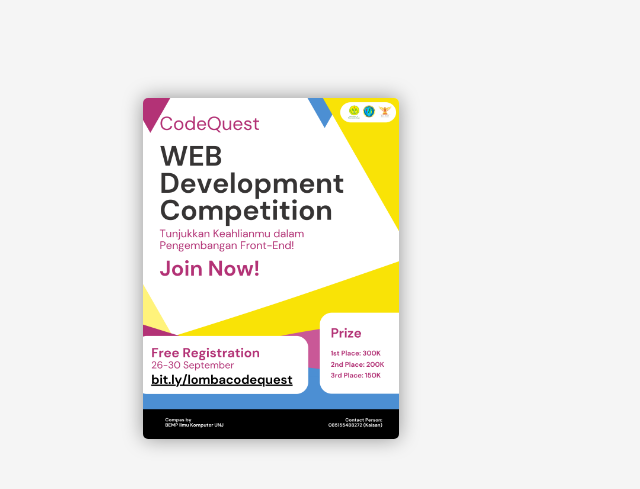
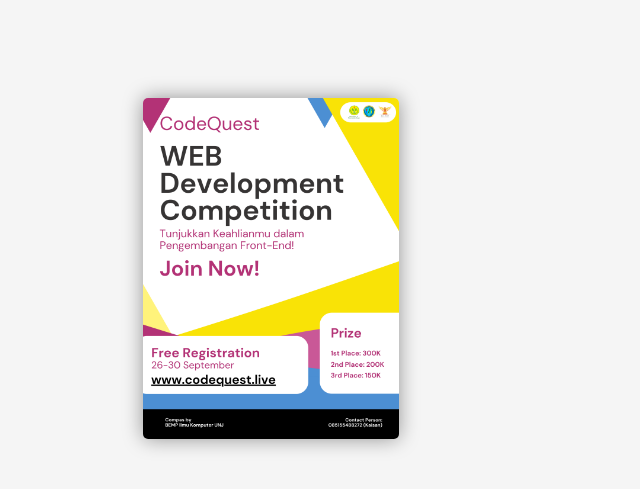
Before and after one commit to ktsabit/codequest, a plain HTML site: page index.html in a window 1280 px wide. Shown: the part 1379-1868 px from the top of the page, 625-1265 px from the left. Drawn offline with nearby package versions, Linux system fonts and the light colour scheme.

Commit message:
changed poster

```diff
--- a/index.html
+++ b/index.html
@@ -89,7 +89,7 @@
             <a href="https://sdgs.un.org/goals">Pelajari Lebih Lanjut tentang SDG</a>
           </div>
           <div class="about_image">
-            <img src="asset/poster_codequest.png" alt="About" />
+            <img src="asset/Kodkues.png" alt="About" />
           </div>
         </div>
       </section>
```
Also changed, not shown: asset/Kodkues.png (added).
